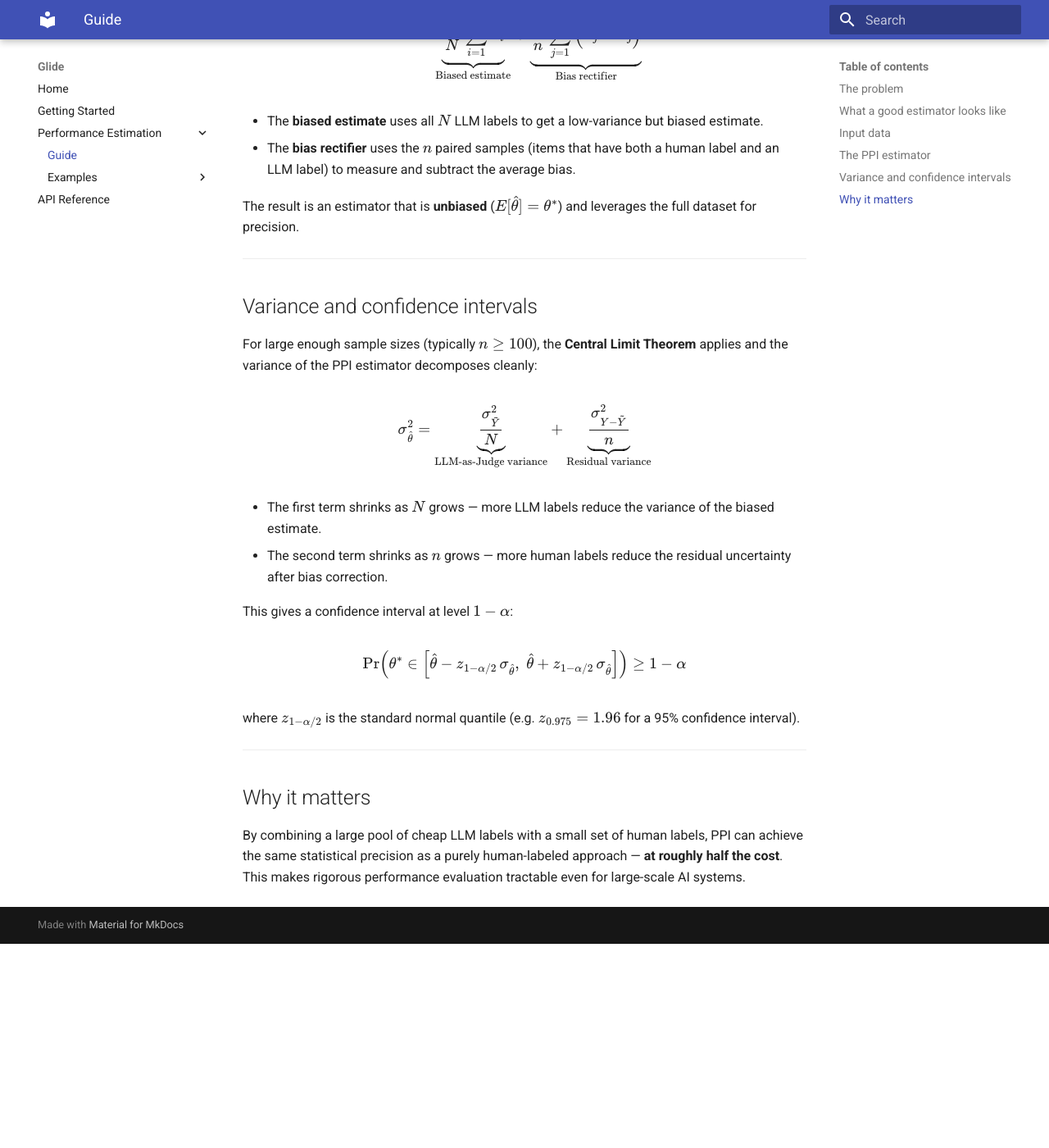
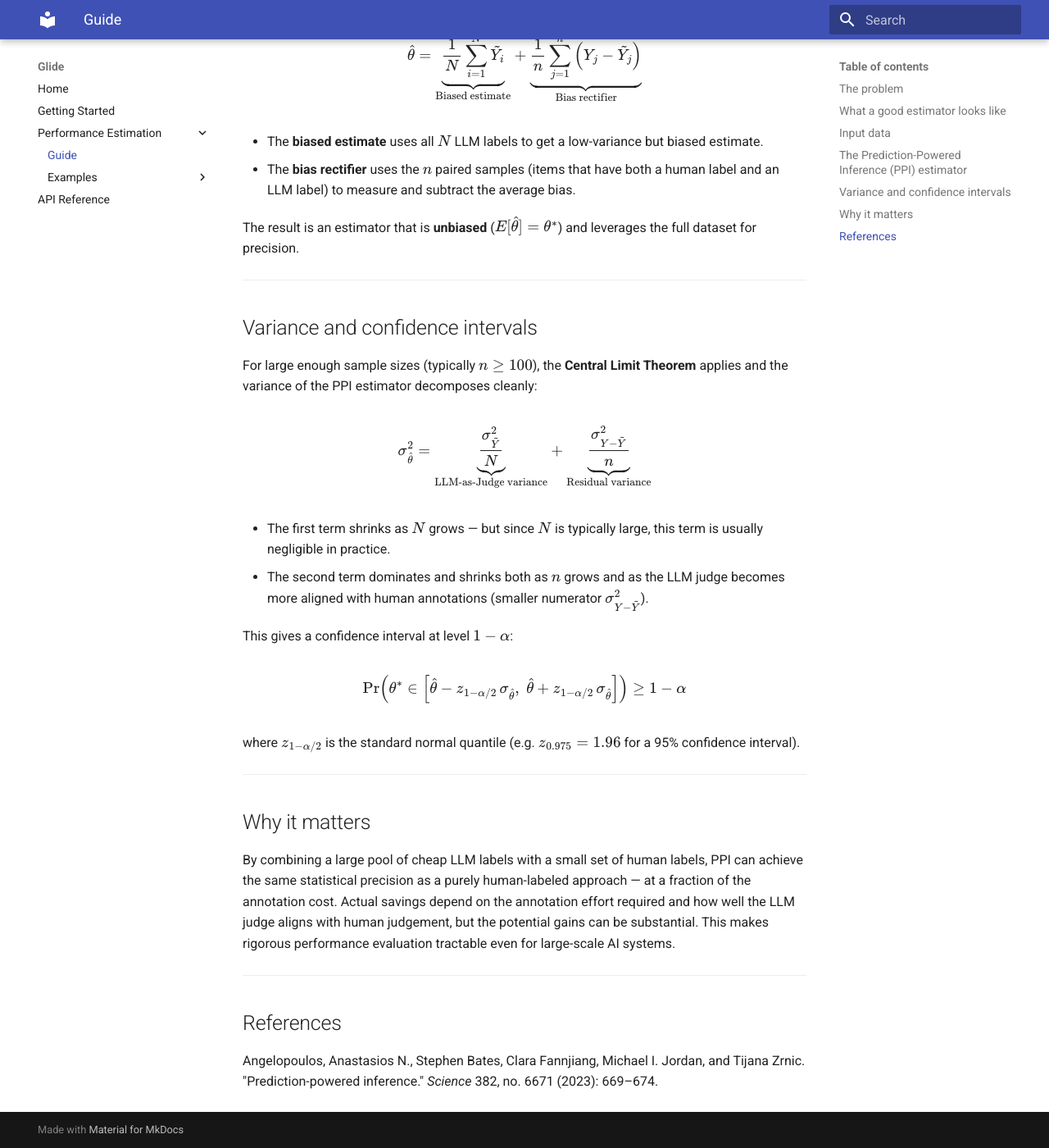
Before and after one commit to EmertonData/glide, an MkDocs documentation site: the page built from docs/performance-estimation/guide.md, in a window 1280 px wide and 1400 px high, scrolled down 1957 px. Shown: the whole window at 82% size. Built offline with MkDocs 1.6.1 and Material for MkDocs 9.7.7, drawn with Linux system fonts in a browser that asks for light colours; before the commit the page ends 3108 px from its top, so only the background shows below that; some of the changed text lies outside the part shown.

Commit message:
docs: update doc with review comments

```diff
--- a/docs/performance-estimation/guide.md
+++ b/docs/performance-estimation/guide.md
@@ -10,7 +10,7 @@ The challenge is that computing the **true** metric $\theta^*$ requires reliable
 
 A natural shortcut is to use an **LLM-as-Judge** to label all $N$ items cheaply. The problem: LLM judges are **biased** — their labels $\tilde{Y}$ satisfy $E[\tilde{Y}] \neq \theta^*$. Naively averaging them gives a systematically wrong estimate of $\theta^*$.
 
-GLIDE solves this using **Prediction Powered Inference (PPI)**.
+GLIDE addresses this using estimators that combine cheap LLM labels with a small set of human labels to produce unbiased, reliable estimates of $\theta^*$.
 
 ---
 
@@ -43,9 +43,9 @@ The key insight: even though human labels are scarce, they can be used to **corr
 
 ---
 
-## The PPI estimator
+## The Prediction-Powered Inference (PPI) estimator
 
-PPI combines both sources of data into a single estimate:
+PPI ([Angelopoulos et al., *Science* 2023](https://www.science.org/doi/10.1126/science.adi6000)) combines both sources of data into a single estimate:
 
 $$\hat{\theta} = \underbrace{\frac{1}{N} \sum_{i=1}^{N} \tilde{Y}_i}_{\text{Biased estimate}} + \underbrace{\frac{1}{n} \sum_{j=1}^{n} \left(Y_j - \tilde{Y}_j\right)}_{\text{Bias rectifier}}$$
 
@@ -62,8 +62,8 @@ For large enough sample sizes (typically $n \geq 100$), the **Central Limit Theo
 
 $$\sigma^2_{\hat{\theta}} = \underbrace{\frac{\sigma^2_{\tilde{Y}}}{N}}_{\text{LLM-as-Judge variance}} + \underbrace{\frac{\sigma^2_{Y - \tilde{Y}}}{n}}_{\text{Residual variance}}$$
 
-- The first term shrinks as $N$ grows — more LLM labels reduce the variance of the biased estimate.
-- The second term shrinks as $n$ grows — more human labels reduce the residual uncertainty after bias correction.
+- The first term shrinks as $N$ grows — but since $N$ is typically large, this term is usually negligible in practice.
+- The second term dominates and shrinks both as $n$ grows and as the LLM judge becomes more aligned with human annotations (smaller numerator $\sigma^2_{Y - \tilde{Y}}$).
 
 This gives a confidence interval at level $1 - \alpha$:
 
@@ -75,4 +75,10 @@ where $z_{1-\alpha/2}$ is the standard normal quantile (e.g. $z_{0.975} = 1.96$
 
 ## Why it matters
 
-By combining a large pool of cheap LLM labels with a small set of human labels, PPI can achieve the same statistical precision as a purely human-labeled approach — **at roughly half the cost**. This makes rigorous performance evaluation tractable even for large-scale AI systems.
+By combining a large pool of cheap LLM labels with a small set of human labels, PPI can achieve the same statistical precision as a purely human-labeled approach — at a fraction of the annotation cost. Actual savings depend on the annotation effort required and how well the LLM judge aligns with human judgement, but the potential gains can be substantial. This makes rigorous performance evaluation tractable even for large-scale AI systems.
+
+---
+
+## References
+
+Angelopoulos, Anastasios N., Stephen Bates, Clara Fannjiang, Michael I. Jordan, and Tijana Zrnic. "Prediction-powered inference." *Science* 382, no. 6671 (2023): 669–674.
```
Also changed, not shown: docs/getting-started.md (+1 -0 lines), pyproject.toml (+5 -4 lines), 2 other files.
